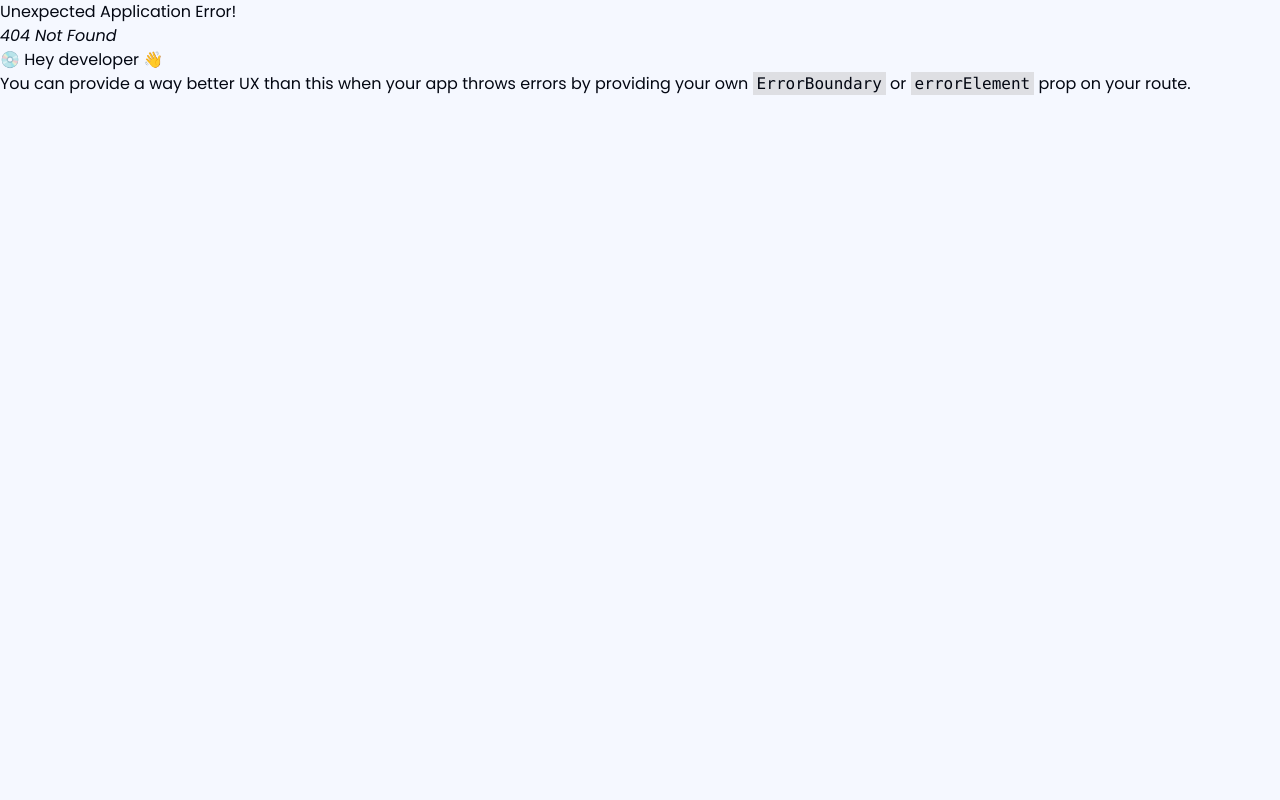
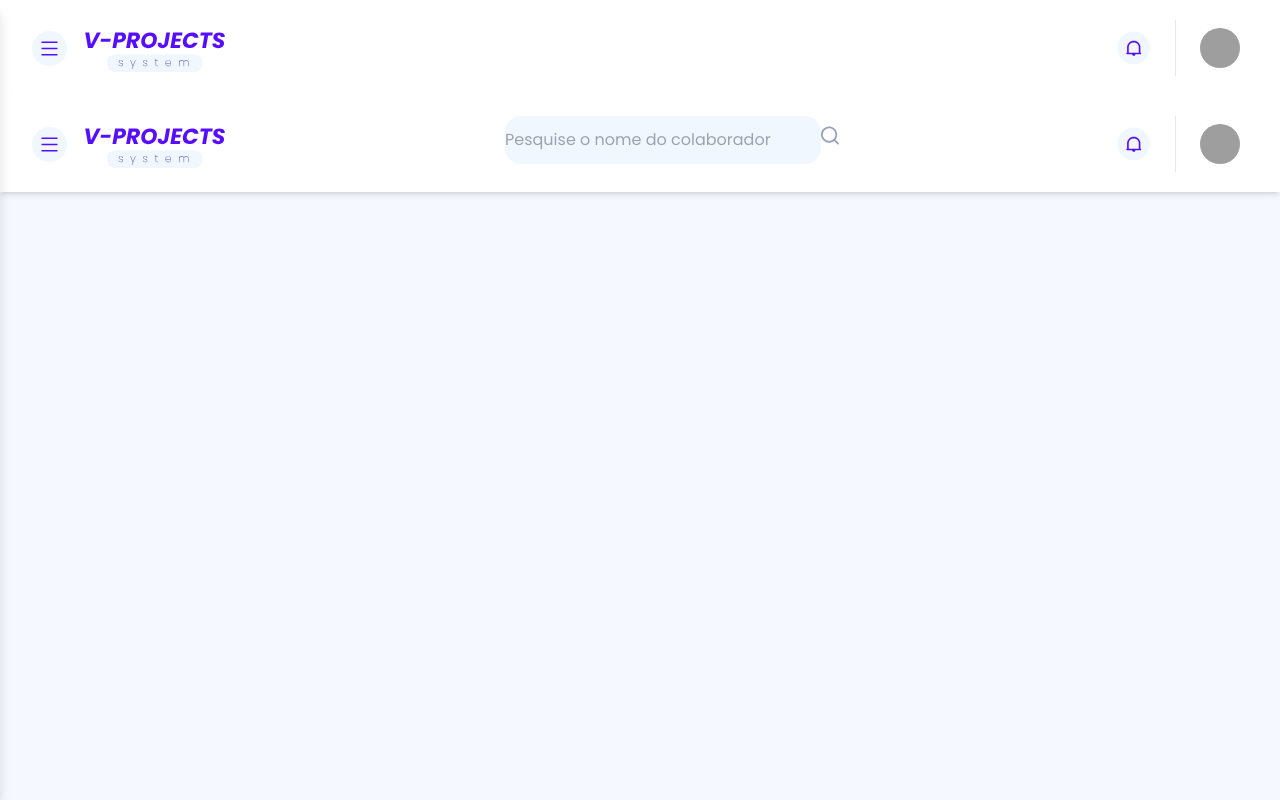
Before and after one commit to ericlbarreto/vprojects-web, a React (Vite) app: page /home/controle-de-ciclo in a window 1280 px wide. Before the commit this address had no page. Built offline with nearby package versions, Linux system fonts and the light colour scheme; sample sign-in values are in the browser's storage; grey boxes are pictures that could not be loaded.

Commit message:
feat/adding the partner header component

```diff
--- /dev/null
+++ b/src/components/partnerHeader.tsx
@@ -0,0 +1,56 @@
+import { useState } from 'react';
+import { Avatar, AvatarFallback, AvatarImage } from "@/components/ui/avatar"
+import Menu from "../assets/menu.svg"
+import Sininho from "../assets/sininho.svg"
+import Logo from "../assets/v-projects_logo.svg"
+import Sidebar from './sidebar';
+import Lupa from "../assets/lupe.svg"
+
+function PartnerHeader() {
+  const [isSidebarOpen, setSidebarOpen] = useState(false);
+
+  const toggleSidebar = () => {
+    setSidebarOpen(!isSidebarOpen);
+  };
+
+  return (
+    <>
+      <div className="fixed w-full bg-branco flex justify-between shadow-md py-5 z-40">
+        <div className="flex items-center ml-8">
+          <button onClick={toggleSidebar}>
+            <img src={Menu} alt="Menu" />
+          </button>
+          <div className="ml-4">
+            <a href="/">
+              <img src={Logo} className="w-36 h-12" alt="Logo V-Projects" />
+            </a>
+          </div>
+        </div>
+
+        <div className="">
+            <input
+            type="search"
+            placeholder="Pesquise o nome do colaborador"
+            className="py-3 rounded-lg border-none bg-custom-blue"/>
+            <button>
+                <img src={Lupa} alt="" />
+            </button>
+        </div>
+
+        <div className="flex mr-10 space-x-6 items-center">
+          <button>
+            <img src={Sininho} alt="Sininho de notificações"/>
+          </button>
+          <div className="h-14 border-l border-slate-200 mr-2"></div>
+          <Avatar>
+            <AvatarImage src="https://github.com/shadcn.png" />
+            <AvatarFallback>CN</AvatarFallback>
+          </Avatar>
+        </div>
+      </div>
+      <Sidebar isOpen={isSidebarOpen} toggleSidebar={toggleSidebar} />
+    </>
+  );
+}
+
+export default PartnerHeader;
--- a/src/main.tsx
+++ b/src/main.tsx
@@ -5,6 +5,7 @@ import Home from './pages/Home'
 import AutoAvColab from './pages/AutoAvColab'
 import Avaliacao360 from './pages/Avaliacao360'
 import LoginForm from './pages/Login'
+import CycleControl from './pages/CycleControl'
 
 const router = createBrowserRouter([{
   path: "/",
@@ -14,6 +15,7 @@ const router = createBrowserRouter([{
     { path: "/login", element: <LoginForm /> },
     { path: "/autoavaliacao", element: <AutoAvColab /> },
     { path: "/autoavaliacao/avaliacao-360", element: <Avaliacao360 /> },
+    { path: "/home/controle-de-ciclo", element: <CycleControl /> },
   ]
 }])
 
--- /dev/null
+++ b/src/pages/CycleControl.tsx
@@ -0,0 +1,13 @@
+import PartnerHeader from "@/components/partnerHeader";
+
+function CycleControl() {
+    return(
+        <div className="h-full bg-azulBackground">
+            <PartnerHeader/>
+            aksjdhfbv
+        </div>
+    );
+
+}
+
+export default CycleControl
--- a/tailwind.config.js
+++ b/tailwind.config.js
@@ -64,6 +64,7 @@ module.exports = {
         alert: "#F2C94C",
         buttonBlueBackground: "#F1F7FF",
         cinza: "#BDBDBD",
+        'custom-blue': '#F1F7FF',
       },
       borderRadius: {
         lg: "16px",
```
Also changed, not shown: src/assets/lupe.svg (added).
